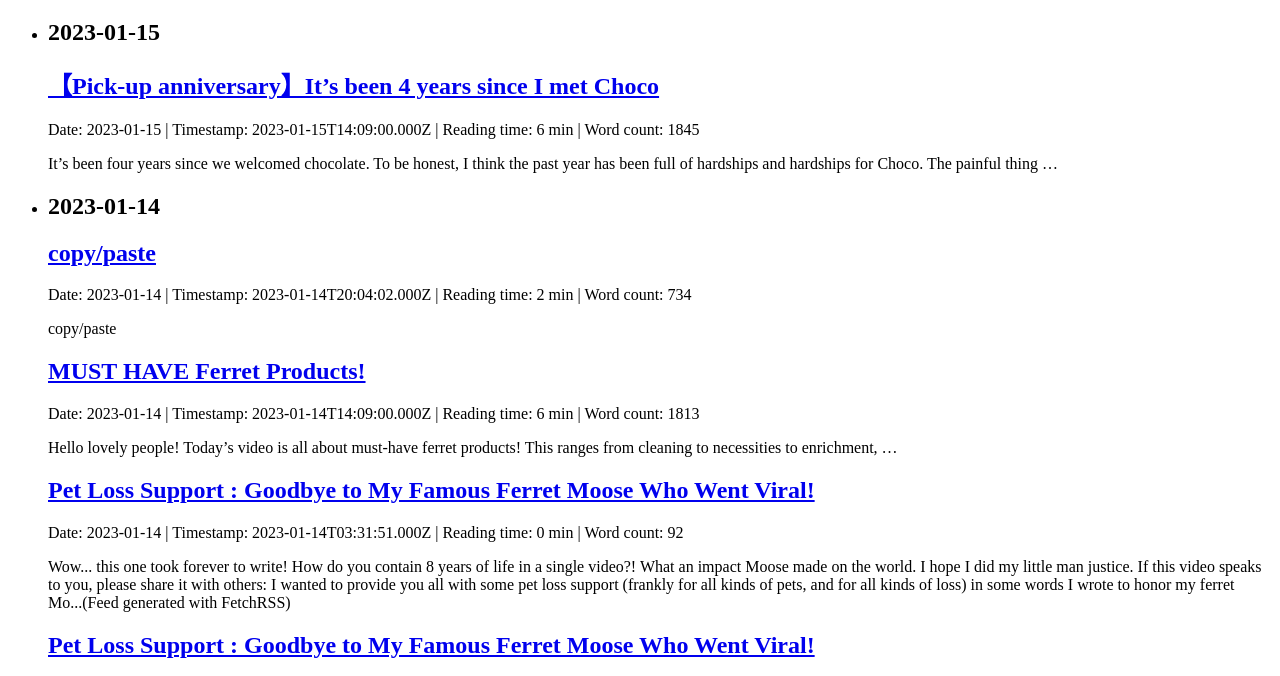
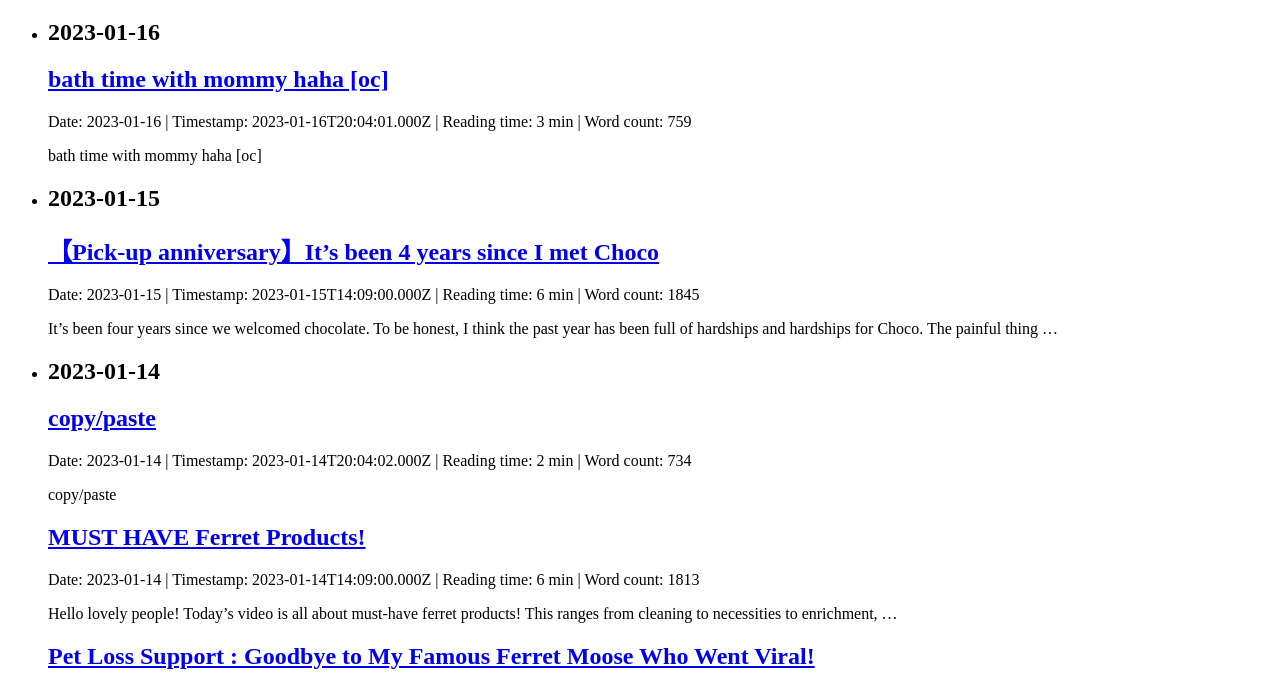
Before and after one commit to noehale/Lastest, a plain HTML site: page index.html in a window 1280 px wide. Shown: the part 61-737 px from the top of the page. Drawn offline with Linux system fonts and the light colour scheme.

Commit message:
deploy: 766f4aacf9e78f493b504663ff0f326c0e09e33b

```diff
--- a/index.html
+++ b/index.html
@@ -21,6 +21,24 @@
 
 
   <ul>
+    <li>
+      <section>
+      <h1>2023-01-16</h1>
+
+      <article>
+          <h2><a href=https://voiceferret.tumblr.com/post/706581932841009152>bath time with mommy haha [oc]</a></h2>
+          <div>
+            <span>Date: <time>2023-01-16</time></span> |
+            <span>Timestamp: <time>2023-01-16T20:04:01.000Z</time></span> |
+            <span>Reading time: <time>3 min</time></span> |
+            <span>Word count: <time>759</time></span>
+          </div>
+          <p>bath time with mommy haha [oc]</p>
+        </details>
+      </article>
+
+      </section>
+    </li>
     <li>
       <section>
       <h1>2023-01-15</h1>
```
Also changed, not shown: cache.json (+10 -0 lines), 1 other file.
